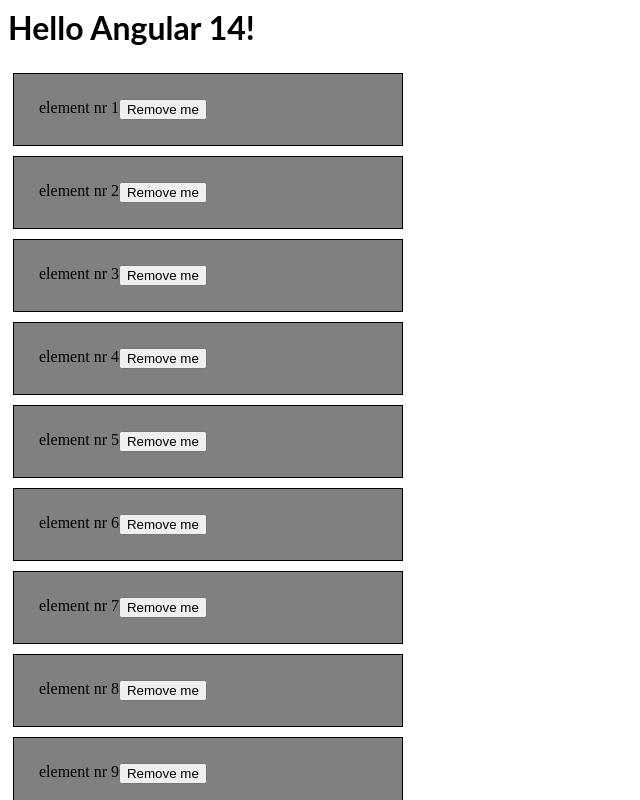
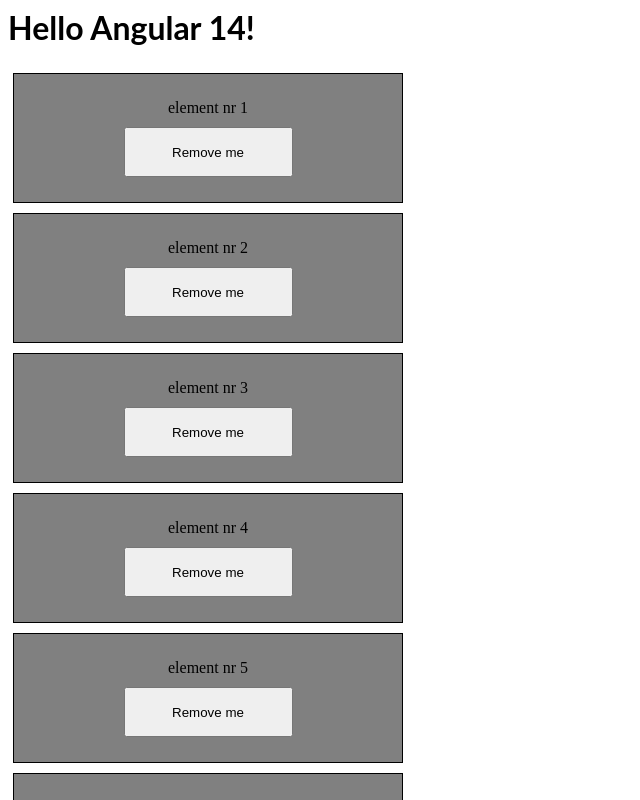
Before and after one commit to adhed/angular-ivy-training, an Angular app: page / in a window 1280 px wide. Shown: the top 800 px of the page, without its empty margins (0-640 px from the left). Built offline with nearby package versions, Linux system fonts and the light colour scheme.

Commit message:
fix removing elements

```diff
--- a/src/list/list.component.html
+++ b/src/list/list.component.html
@@ -1,4 +1,6 @@
-<div *ngFor="let element of elements" class="list__element">
-  element nr {{ element + 1 }}
-  <button name="remove-btn" (click)="onRemoveBtnClick(element)">Remove me</button>
+<div *ngFor="let element of elements" (click)="onElementClick(element.index)" class="list__element element" [class.list__element--selected]="element.isSelected">
+  <span class="element__label">element nr {{ element.index + 1 }}</span>
+  <button class="element__btn" name="remove-btn" (click)="onRemoveBtnClick(element.index)">
+    Remove me
+  </button>
 </div>
--- a/src/list/list.component.scss
+++ b/src/list/list.component.scss
@@ -5,19 +5,39 @@
 }
 
 .list__element {
-  align-content: center;
+  align-items: center;
   border: 1px solid black;
   background: gray;
   margin: 5px;
   display: flex;
+  flex-direction: column;
   padding: 25px;
+  pointer-events: none;
 
   &:nth-child(3n) {
     cursor: pointer;
+    pointer-events: all;
 
     &:hover {
       border: 1px solid darkgray;
-      color: lightgray;
     }
   }
+
+  &--selected {
+    background: lightblue;
+    color: black;
+  }
 }
+
+.element {
+  &__label {
+    margin-bottom: 10px;
+  }
+
+  &__btn {
+    cursor: pointer;
+    width: 50%;
+    height: 50px;
+    pointer-events: all;
+  }
+}
--- a/src/list/list.component.ts
+++ b/src/list/list.component.ts
@@ -1,24 +1,45 @@
 import { ChangeDetectionStrategy, Component, Input } from '@angular/core';
+
+export interface MyElement {
+  index: number;
+  isSelected: boolean;
+}
 
 @Component({
   selector: 'my-list',
   templateUrl: './list.component.html',
   styleUrls: ['./list.component.scss'],
-  changeDetection: ChangeDetectionStrategy.OnPush,
+  // changeDetection: ChangeDetectionStrategy.OnPush,
 })
 export class ListComponent {
   @Input() set elementsLimit(limit: number) {
     this.assignElements(limit);
   }
 
-  public elements: number[] = [];
+  public elements: MyElement[] = [];
 
 
   public onRemoveBtnClick(index: number): void {
-    this.elements.splice(index, 1);
+    this.elements.splice(this.getCurrentElementIndex(index), 1);
+  }
+
+  public onElementClick(index: number): void {
+    const element = this.getElement(index);
+
+    element.isSelected = !element.isSelected;
   }
 
   private assignElements(limit: number = 100): void {
-    this.elements = Array(limit).fill(0).map((x, index) => index);
+    this.elements = Array(limit)
+      .fill(0)
+      .map((_x, index) => ({ index, isSelected: false }));
+  }
+
+  private getElement(index: number): MyElement {
+    return this.elements.find((element: MyElement) => element.index === index);
+  }
+
+  private getCurrentElementIndex(oldIndex: number): number {
+    return this.elements.findIndex((element: MyElement) => element.index === oldIndex);
   }
 }
```
